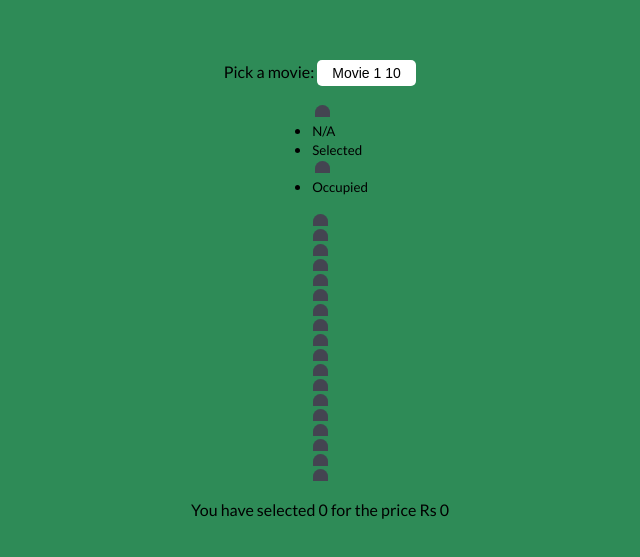
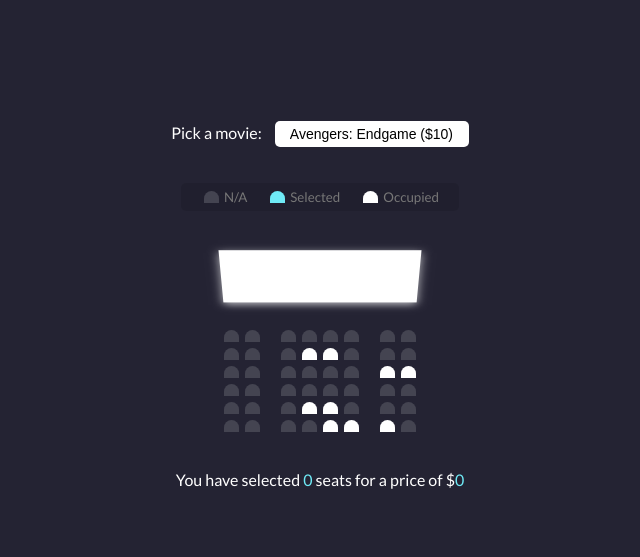
Before and after one commit to AashisMhj/VanillaJS, a plain HTML site: page 2MovieSeats/index.html in a window 1280 px wide. Shown: the part 103-660 px from the top of the page, without its empty margins (320-960 px from the left). Drawn offline with Linux system fonts and the light colour scheme.

Commit message:
2 movies seats

```diff
--- a/2MovieSeats/index.html
+++ b/2MovieSeats/index.html
@@ -1,27 +1,30 @@
 <!DOCTYPE html>
 <html lang="en">
   <head>
-    <meta charset="UTF-8">
-    <meta name="viewport" content="width=device-width, initial-scale=1.0">
-    <title>Movie Seat</title>
-    <link rel="stylesheet" href="style.css">
+    <meta charset="UTF-8" />
+    <meta name="viewport" content="width=device-width, initial-scale=1.0" />
+    <meta http-equiv="X-UA-Compatible" content="ie=edge" />
+    <link rel="stylesheet" href="style.css" />
+    <title>Movie Seat Booking</title>
   </head>
   <body>
     <div class="movie-container">
-        <label for="">Pick a movie:</label>
-        <select name="" id="movie">
-            <option value="10">Movie 1 10</option>
-            <option value="15">Movie 2 15</option>
-            <option value="20">Movie 3 20</option>
+      <label>Pick a movie:</label>
+      <select id="movie">
+        <option value="10">Avengers: Endgame ($10)</option>
+        <option value="12">Joker ($12)</option>
+        <option value="8">Toy Story 4 ($8)</option>
+        <option value="9">The Lion King ($9)</option>
       </select>
     </div>
+
     <ul class="showcase">
       <li>
         <div class="seat"></div>
         <small>N/A</small>
       </li>
       <li>
-            <div class="seta selected"></div>
+        <div class="seat selected"></div>
         <small>Selected</small>
       </li>
       <li>
@@ -29,11 +32,13 @@
         <small>Occupied</small>
       </li>
     </ul>
+
     <div class="container">
       <div class="screen"></div>
 
       <div class="row">
-            <div class="row">
+        <div class="seat"></div>
+        <div class="seat"></div>
         <div class="seat"></div>
         <div class="seat"></div>
         <div class="seat"></div>
@@ -45,6 +50,8 @@
         <div class="seat"></div>
         <div class="seat"></div>
         <div class="seat"></div>
+        <div class="seat occupied"></div>
+        <div class="seat occupied"></div>
         <div class="seat"></div>
         <div class="seat"></div>
         <div class="seat"></div>
@@ -56,10 +63,48 @@
         <div class="seat"></div>
         <div class="seat"></div>
         <div class="seat"></div>
+        <div class="seat occupied"></div>
+        <div class="seat occupied"></div>
+      </div>
+      <div class="row">
+        <div class="seat"></div>
+        <div class="seat"></div>
+        <div class="seat"></div>
+        <div class="seat"></div>
+        <div class="seat"></div>
+        <div class="seat"></div>
+        <div class="seat"></div>
+        <div class="seat"></div>
+      </div>
+      <div class="row">
+        <div class="seat"></div>
+        <div class="seat"></div>
+        <div class="seat"></div>
+        <div class="seat occupied"></div>
+        <div class="seat occupied"></div>
+        <div class="seat"></div>
+        <div class="seat"></div>
+        <div class="seat"></div>
+      </div>
+      <div class="row">
+        <div class="seat"></div>
+        <div class="seat"></div>
+        <div class="seat"></div>
+        <div class="seat"></div>
+        <div class="seat occupied"></div>
+        <div class="seat occupied"></div>
+        <div class="seat occupied"></div>
+        <div class="seat"></div>
       </div>
     </div>
-    </div>
-    <p class="text">You have selected <span id="count">0</span> for the price Rs <span id="total">0</span></p>
+
+    <p class="text">
+      You have selected <span id="count">0</span> seats for a price of $<span
+        id="total"
+        >0</span
+      >
+    </p>
+
     <script src="script.js"></script>
   </body>
 </html>
--- a/2MovieSeats/script.js
+++ b/2MovieSeats/script.js
@@ -0,0 +1,70 @@
+const container = document.querySelector('.container');
+const seats = document.querySelectorAll('.row .seat:not(.occupied)');
+const count = document.getElementById('count');
+const total = document.getElementById('total');
+const movieSelect = document.getElementById('movie');
+
+populateUI();
+
+let ticketPrice = +movieSelect.value;
+
+// Save selected movie index and price
+function setMovieData(movieIndex, moviePrice) {
+  localStorage.setItem('selectedMovieIndex', movieIndex);
+  localStorage.setItem('selectedMoviePrice', moviePrice);
+}
+
+// Update total and count
+function updateSelectedCount() {
+  const selectedSeats = document.querySelectorAll('.row .seat.selected');
+
+  const seatsIndex = [...selectedSeats].map(seat => [...seats].indexOf(seat));
+
+  localStorage.setItem('selectedSeats', JSON.stringify(seatsIndex));
+
+  const selectedSeatsCount = selectedSeats.length;
+
+  count.innerText = selectedSeatsCount;
+  total.innerText = selectedSeatsCount * ticketPrice;
+}
+
+// Get data from localstorage and populate UI
+function populateUI() {
+  const selectedSeats = JSON.parse(localStorage.getItem('selectedSeats'));
+
+  if (selectedSeats !== null && selectedSeats.length > 0) {
+    seats.forEach((seat, index) => {
+      if (selectedSeats.indexOf(index) > -1) {
+        seat.classList.add('selected');
+      }
+    });
+  }
+
+  const selectedMovieIndex = localStorage.getItem('selectedMovieIndex');
+
+  if (selectedMovieIndex !== null) {
+    movieSelect.selectedIndex = selectedMovieIndex;
+  }
+}
+
+// Movie select event
+movieSelect.addEventListener('change', e => {
+  ticketPrice = +e.target.value;
+  setMovieData(e.target.selectedIndex, e.target.value);
+  updateSelectedCount();
+});
+
+// Seat click event
+container.addEventListener('click', e => {
+  if (
+    e.target.classList.contains('seat') &&
+    !e.target.classList.contains('occupied')
+  ) {
+    e.target.classList.toggle('selected');
+
+    updateSelectedCount();
+  }
+});
+
+// Initial count and total set
+updateSelectedCount();
--- a/2MovieSeats/style.css
+++ b/2MovieSeats/style.css
@@ -1,32 +1,43 @@
 @import url('https://fonts.googleapis.com/css?family=Lato&display=swap');
 
-*{
+* {
   box-sizing: border-box;
 }
 
-body{
-    background-color: seagreen;
+body {
+  background-color: #242333;
+  color: #fff;
   display: flex;
   flex-direction: column;
   align-items: center;
   justify-content: center;
   height: 100vh;
-    margin: 0px;
   font-family: 'Lato', sans-serif;
+  margin: 0;
 }
 
-.movie-container select{
-    background-color: #ffffff;
+.movie-container {
+  margin: 20px 0;
+}
+
+.movie-container select {
+  background-color: #fff;
   border: 0;
   border-radius: 5px;
   font-size: 14px;
+  margin-left: 10px;
   padding: 5px 15px 5px 15px;
   -moz-appearance: none;
   -webkit-appearance: none;
   appearance: none;
 }
 
-.seat{
+.container {
+  perspective: 1000px;
+  margin-bottom: 30px;
+}
+
+.seat {
   background-color: #444451;
   height: 12px;
   width: 15px;
@@ -34,3 +45,71 @@
   border-top-left-radius: 10px;
   border-top-right-radius: 10px;
 }
+
+.seat.selected {
+  background-color: #6feaf6;
+}
+
+.seat.occupied {
+  background-color: #fff;
+}
+
+.seat:nth-of-type(2) {
+  margin-right: 18px;
+}
+
+.seat:nth-last-of-type(2) {
+  margin-left: 18px;
+}
+
+.seat:not(.occupied):hover {
+  cursor: pointer;
+  transform: scale(1.2);
+}
+
+.showcase .seat:not(.occupied):hover {
+  cursor: default;
+  transform: scale(1);
+}
+
+.showcase {
+  background: rgba(0, 0, 0, 0.1);
+  padding: 5px 10px;
+  border-radius: 5px;
+  color: #777;
+  list-style-type: none;
+  display: flex;
+  justify-content: space-between;
+}
+
+.showcase li {
+  display: flex;
+  align-items: center;
+  justify-content: center;
+  margin: 0 10px;
+}
+
+.showcase li small {
+  margin-left: 2px;
+}
+
+.row {
+  display: flex;
+}
+
+.screen {
+  background-color: #fff;
+  height: 70px;
+  width: 100%;
+  margin: 15px 0;
+  transform: rotateX(-45deg);
+  box-shadow: 0 3px 10px rgba(255, 255, 255, 0.7);
+}
+
+p.text {
+  margin: 5px 0;
+}
+
+p.text span {
+  color: #6feaf6;
+}
```
Lines whose indentation alone changed are shown as unchanged.
